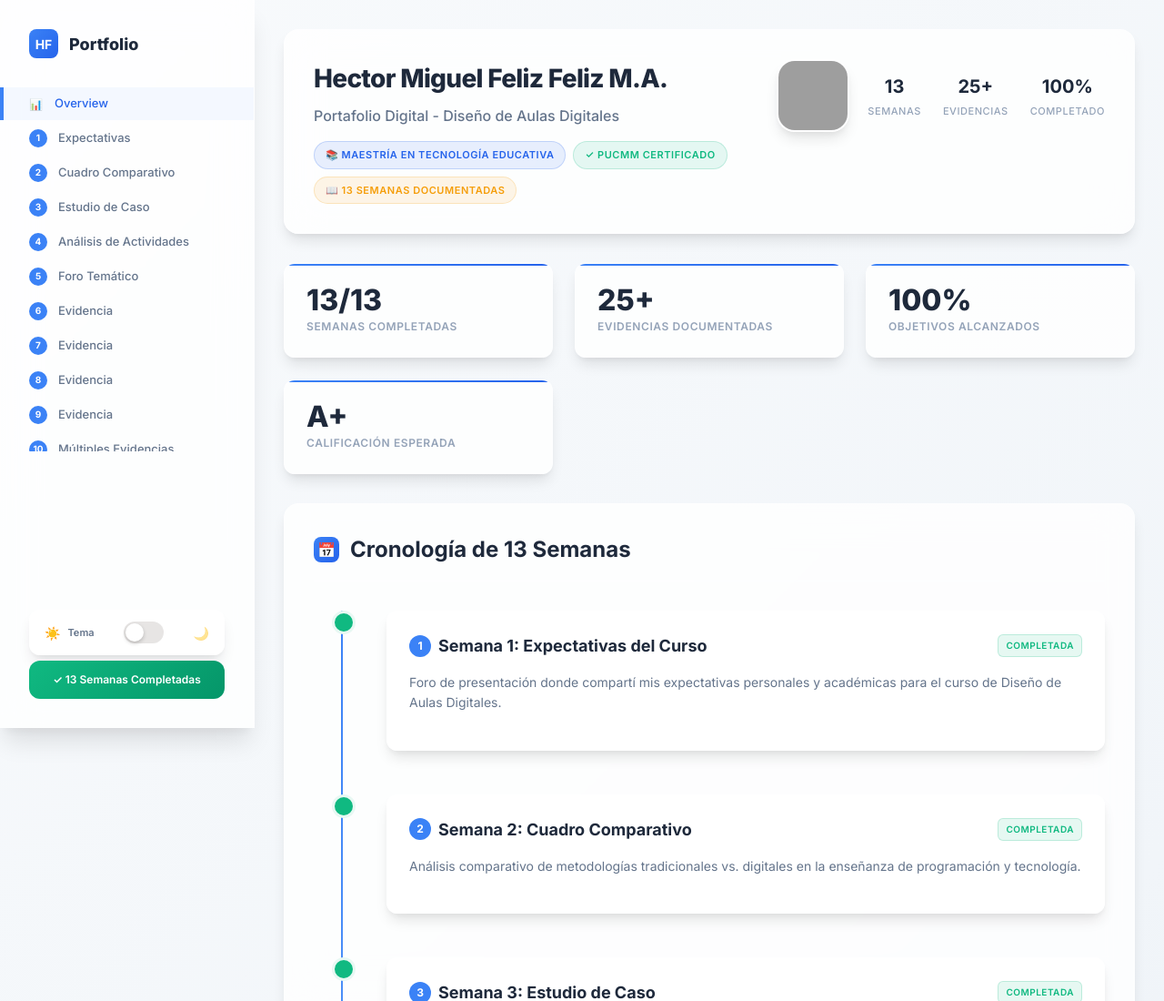
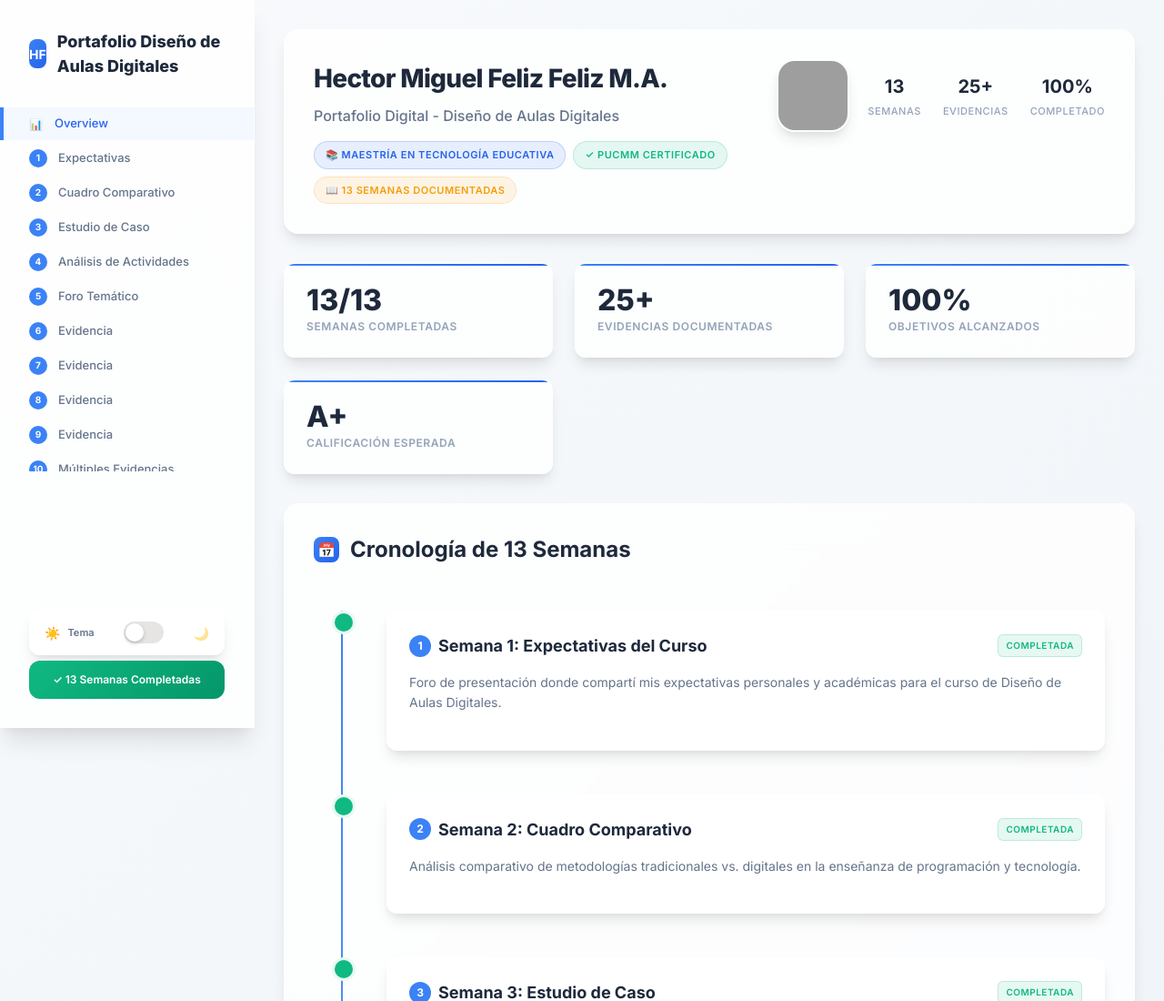
Before and after one commit to Drhmf/portafolio.github.io, a plain HTML site: page index.html in a window 1280 px wide. Shown: the top 1100 px of the page at 91% size. Drawn offline with Linux system fonts and the light colour scheme; grey boxes are pictures that could not be loaded.

Commit message:
Update index.html

```diff
--- a/index.html
+++ b/index.html
@@ -887,7 +887,7 @@
         <div class="sidebar-header">
             <div class="sidebar-logo">
                 <div class="logo-icon">HF</div>
-                <span>Portfolio</span>
+                <span>Portafolio Diseño de Aulas Digitales</span>
             </div>
         </div>
 
```
